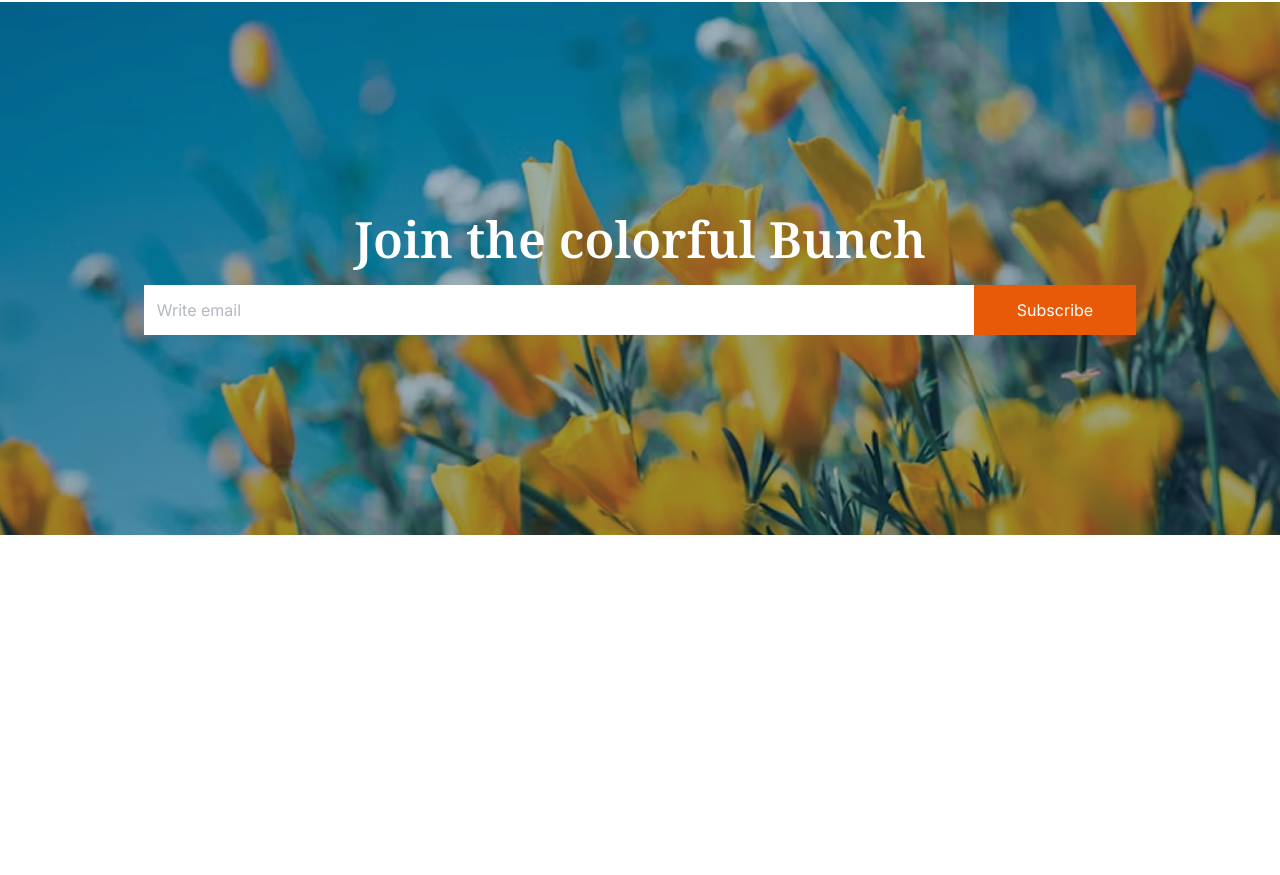
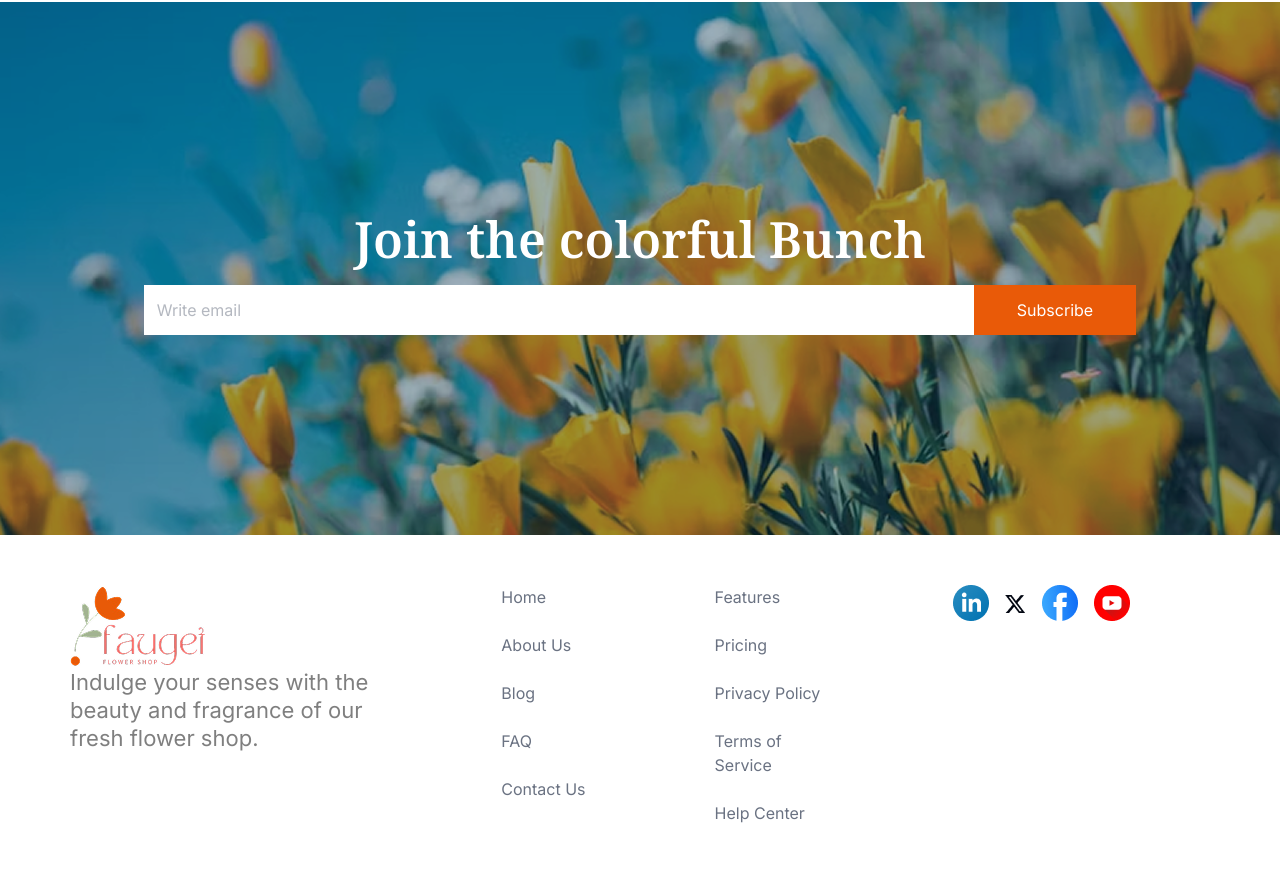
Before and after one commit to Shahriar-Hasan-Shakib/B12A02-Responsive-Flowers, a plain HTML site: page index.html in a window 1280 px wide. Shown: the part 3589-4464 px from the top of the page. Before the commit the page ends 4124 px from the top, so only its background shows below. Drawn offline with Linux system fonts and the light colour scheme.

Commit message:
footer Completed

```diff
--- a/index.html
+++ b/index.html
@@ -152,7 +152,37 @@
     </main>
 
 
+    <footer id="footer">
+        <!-- Logo and Intro Text -->
+        <div>
+            <img src="./assets/logo-BUOLOVjy.png" alt="Fauget Flower Shop Logo" class="logo">
+            <p class="para block">Indulge your senses with the beauty and fragrance of our fresh flower shop.</p>
+        </div>
 
+        <!-- Navigation Links -->
+            <ul>
+                <li><a href="home.html" aria-current="page">Home</a></li>
+                <li><a href="about.html">About Us</a></li>
+                <li><a href="blog.html">Blog</a></li>
+                <li><a href="faq.html">FAQ</a></li>
+                <li><a href="contact.html">Contact Us</a></li>
+            </ul>
+            <ul>
+                <li><a href="features.html">Features</a></li>
+                <li><a href="pricing.html">Pricing</a></li>
+                <li><a href="privacy.html">Privacy Policy</a></li>
+                <li><a href="terms.html">Terms of Service</a></li>
+                <li><a href="help.html">Help Center</a></li>
+            </ul>
+
+        <!-- Social Media Icons -->
+        <div class="social">
+            <a class="link" href="https://www.linkedin.com"><img src="assets/icon-linkedin.png" alt="LinkedIn"></a>
+            <a class="link mt-2.5" href="https://www.twitter.com"><img src="assets/icon-twitter.png" alt="Twitter"></a>
+            <a class="link" href="https://www.facebook.com"><img src="assets/icon-facebook.png" alt="Facebook"></a>
+            <a class="link" href="https://www.youtube.com"><img src="assets/icon-youtube.png" alt="YouTube"></a>
+        </div>
+    </footer>
 </body>
 
 </html>
```
